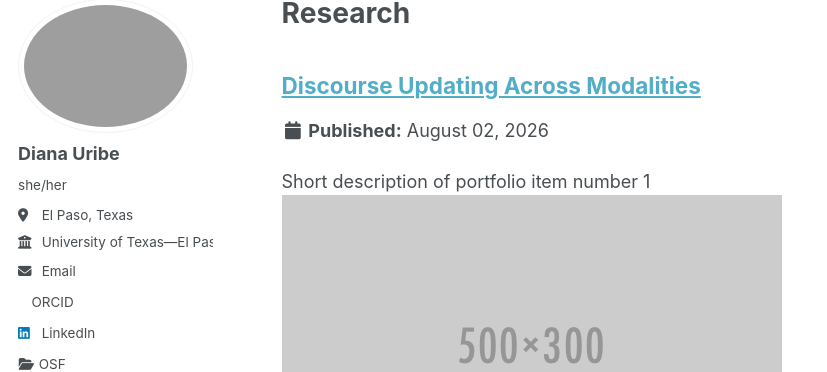
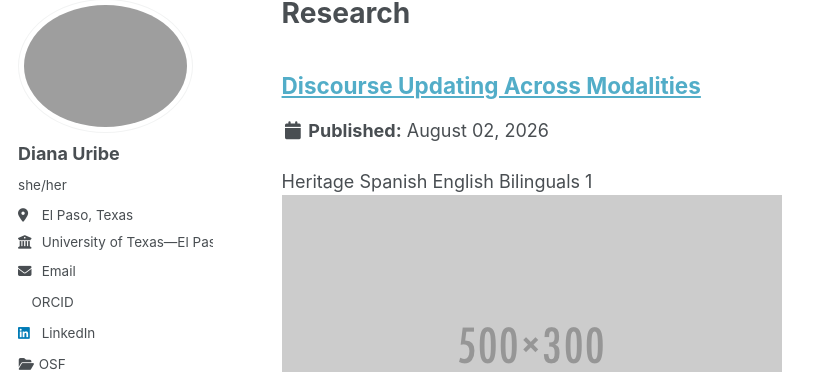
Before and after one commit to UribeDiana/uribediana.github.io, a Jekyll site: the page built from _pages/research.html, in a window 1280 px wide and 1177 px high. Shown: the part 102-474 px from the top of the window, without its empty margins (0-827 px from the left). Built offline with Jekyll 4.4.1, drawn with Linux system fonts in a browser that asks for light colours; a style sheet for code colours, icons or effects is not loaded.

Commit message:
Update modalities.md

```diff
--- a/_portfolio/modalities.md
+++ b/_portfolio/modalities.md
@@ -1,7 +1,7 @@
 ---
 title: "Discourse Updating Across Modalities"
-excerpt: "Short description of portfolio item number 1<br/><img src='/images/500x300.png'>"
+excerpt: "Heritage Spanish English Bilinguals 1<br/><img src='/images/500x300.png'>"
 collection: portfolio
 ---
-#Description
+# Description
 Examining how heritage bilinguals build and update mental discourse models when information is delivered written vs. auditory, particularly across their heritage and non-heritage languages.
```
